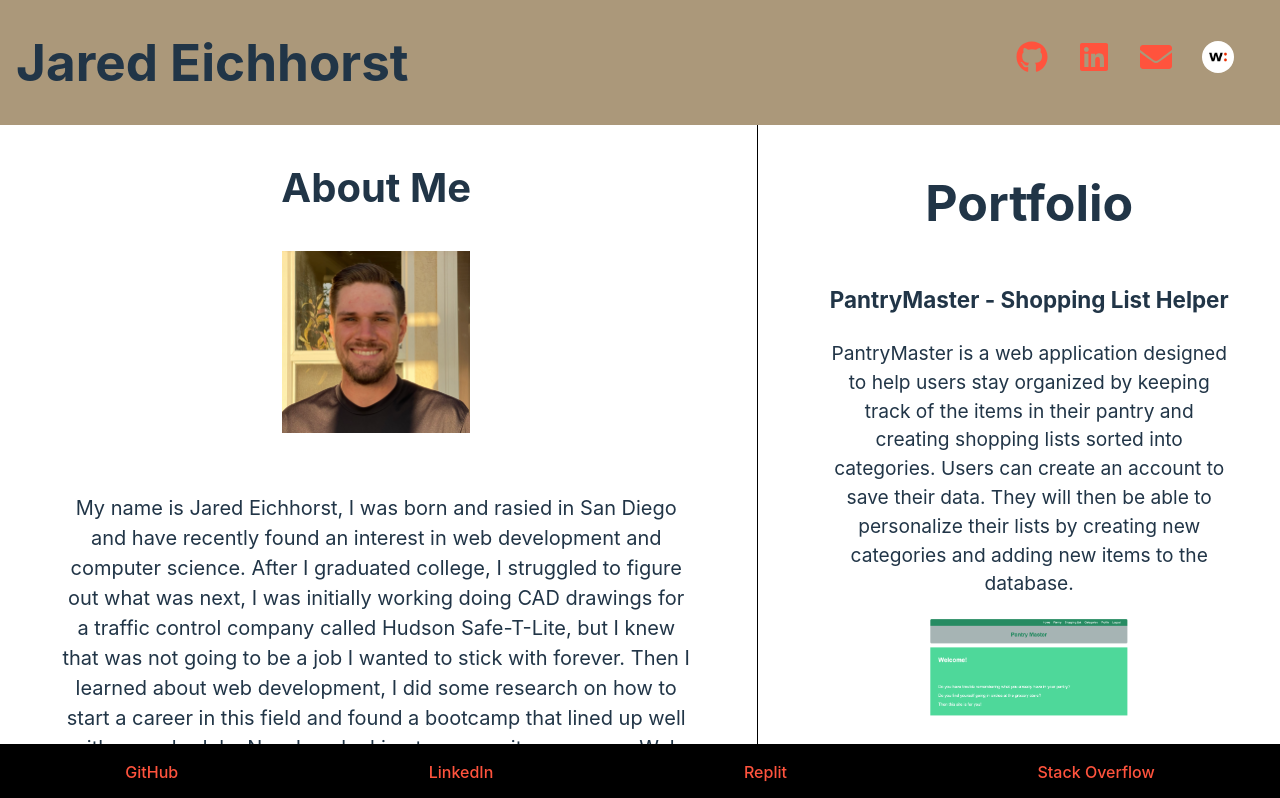
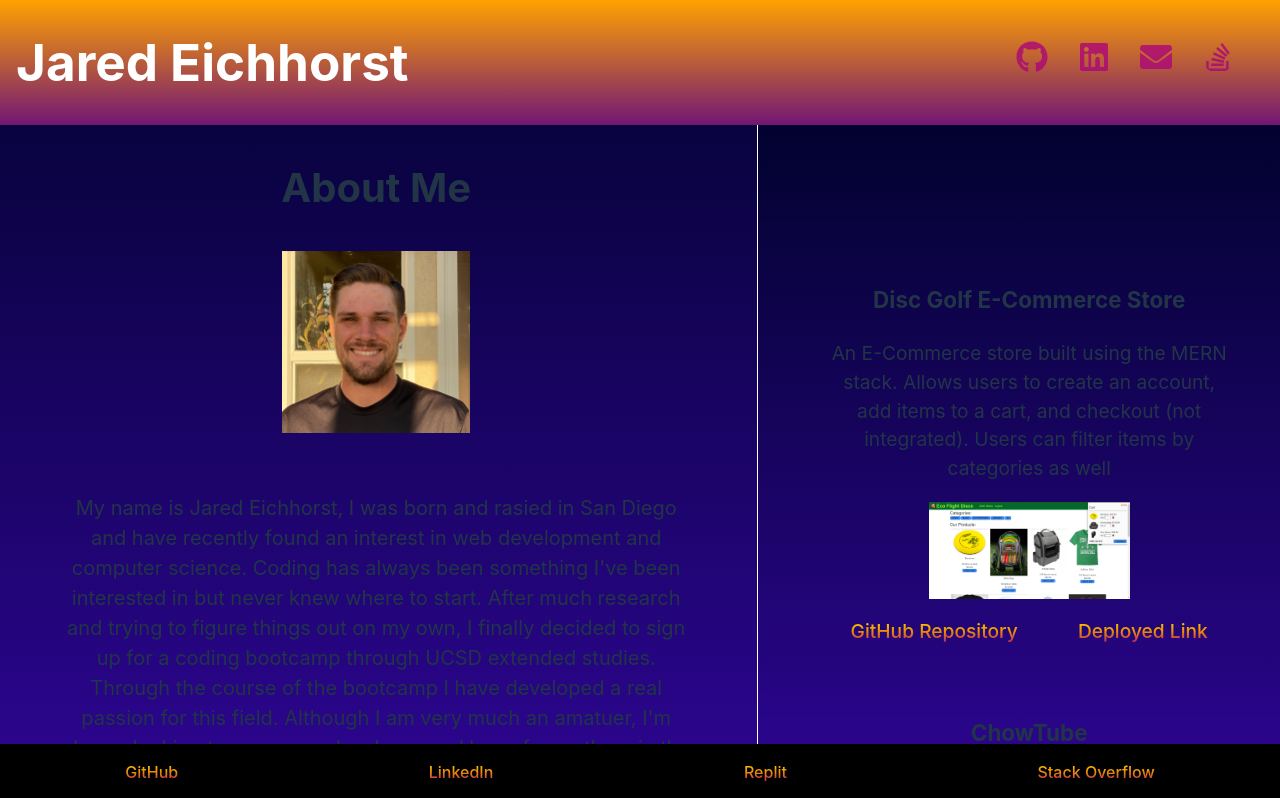
Before and after one commit to Jarede712/React-Portfolio-Jared-Eichhorst, a React (Vite) app in the folder React Portfolio/: page / in a window 1280 px wide. Shown: the top 798 px of the page. Built offline with nearby package versions, Linux system fonts and the light colour scheme.

Commit message:
updated colors to new color pallet, adjusted the main page so that the projects and about me section are being rendered properly, added new projects to list

```diff
--- a/React Portfolio/src/components/AboutMe.jsx
+++ b/React Portfolio/src/components/AboutMe.jsx
@@ -13,17 +13,15 @@ const AboutMe = () => {
         <p className="about-me-text">
           My name is Jared Eichhorst, I was born and rasied in San Diego and
           have recently found an interest in web development and computer
-          science. After I graduated college, I struggled to figure out what was
-          next, I was initially working doing CAD drawings for a traffic control
-          company called Hudson Safe-T-Lite, but I knew that was not going to be
-          a job I wanted to stick with forever. Then I learned about web
-          development, I did some research on how to start a career in this
-          field and found a bootcamp that lined up well with my schedule. Now I
-          am looking to pursue it as a carrer. Web development for me is a
-          stepping towards other tech related jobs. Right now my focus is on
-          that fully, but I have been looking at other areas such as
-          cybersecurity and game development. I have always been interested in
-          creating and this has been a great outlet for me to express that.
+          science. Coding has always been something I've been interested in but
+          never knew where to start. After much research and trying to figure
+          things out on my own, I finally decided to sign up for a coding
+          bootcamp through UCSD extended studies. Through the course of the
+          bootcamp I have developed a real passion for this field. Although I am
+          very much an amatuer, I'm always looking to grow as a developer and
+          learn from others in the industry. This portfolio was a project for me
+          to learn the basics of React and to showcase a bit of what I learned
+          over the course of the bootcamp.
         </p>
       </div>
     </section>
--- a/React Portfolio/src/components/Header.jsx
+++ b/React Portfolio/src/components/Header.jsx
@@ -1,6 +1,10 @@
-import { FaGithub, FaLinkedin, FaEnvelope } from 'react-icons/fa';
+import {
+  FaGithub,
+  FaLinkedin,
+  FaEnvelope,
+  FaStackOverflow,
+} from 'react-icons/fa';
 import { IconContext } from 'react-icons';
-import wellfoundLogo from '../assets/wellfoundlogo.png';
 
 const Socials = ({ setCurrentPage }) => {
   return (
@@ -33,16 +37,14 @@ const Socials = ({ setCurrentPage }) => {
         </IconContext.Provider>
       </a>
       <a
-        href="link-to-wellfound"
+        href="https://stackoverflow.com/users/24477003/jared-712"
         target="_blank"
         rel="noopener noreferrer"
-        title="Wellfound"
+        title="StackOverflow"
       >
-        <img
-          src={wellfoundLogo}
-          alt="Wellfound"
-          className="social-icons wellfound-logo"
-        />
+        <IconContext.Provider value={{ className: 'social-icons stack-icon' }}>
+          <FaStackOverflow />
+        </IconContext.Provider>
       </a>
     </div>
   );
--- a/React Portfolio/src/components/Portfolio.jsx
+++ b/React Portfolio/src/components/Portfolio.jsx
@@ -3,16 +3,18 @@ import pantrymaster from '../assets/pantrymaster.png';
 import chowtube from '../assets/chowtube.png';
 import jatepwa from '../assets/jatepwa.png';
 import passwordgenerator from '../assets/passwordgenerator.png';
+import discgolfproject from '../assets/discgolfproject.png';
 
 const Portfolio = () => {
   const projects = [
     {
-      title: 'PantryMaster - Shopping List Helper',
+      title: 'Disc Golf E-Commerce Store',
       description:
-        'PantryMaster is a web application designed to help users stay organized by keeping track of the items in their pantry and creating shopping lists sorted into categories. Users can create an account to save their data. They will then be able to personalize their lists by creating new categories and adding new items to the database.',
-      githubLink: 'https://github.com/Jarede712/Shopping-List-Helper',
-      deployedLink: 'Not Currently Deployed',
-      image: pantrymaster,
+        'An E-Commerce store built using the MERN stack. Allows users to create an account, add items to a cart, and checkout (not integrated). Users can filter items by categories as well',
+      githubLink: 'https://github.com/Jarede712/Password-Generator-Challenge',
+      deployedLink: 'https://github.com/Shibiiii/Eco-Friendly_Disc-Golf',
+      image: discgolfproject,
+      isDeployed: true,
     },
     {
       title: 'ChowTube',
@@ -21,6 +23,34 @@ const Portfolio = () => {
       githubLink: 'https://github.com/catxcoding/chowtube',
       deployedLink: 'https://catxcoding.github.io/chowtube/',
       image: chowtube,
+      isDeployed: true,
+    },
+    {
+      title: 'Workday Scheduler',
+      description:
+        'A simple workday scheduler that allows users to input their schedule for the day and save it to their local machine. The calendar displays the current day and will automatically update the timeslots to show past, present, and future events the user has scheduled throughout the day.',
+      githubLink: 'https://github.com/Jarede712/Work-Day-Scheduler',
+      deployedLink: 'Not Currently Deployed',
+      image: pantrymaster,
+      isDeployed: false,
+    },
+    {
+      title: 'Password Generator',
+      description:
+        'A simple password generator made from HTML, CSS, and JavaScript. It allows you to set simple parameters and will generate a random passoword for you based on the parameters you chose.',
+      githubLink: 'https://github.com/Jarede712/Password-Generator-Challenge',
+      deployedLink: 'https://jarede712.github.io/Password-Generator-Challenge/',
+      image: passwordgenerator,
+      isDeployed: true,
+    },
+    {
+      title: 'PantryMaster - Shopping List Helper',
+      description:
+        'PantryMaster is a web application designed to help users stay organized by keeping track of the items in their pantry and creating shopping lists sorted into categories. Users can create an account to save their data. They will then be able to personalize their lists by creating new categories and adding new items to the database.',
+      githubLink: 'https://github.com/Jarede712/Shopping-List-Helper',
+      deployedLink: 'Not Currently Deployed',
+      image: pantrymaster,
+      isDeployed: false,
     },
     {
       title: 'PWA Text Editor',
@@ -29,14 +59,7 @@ const Portfolio = () => {
       githubLink: 'https://github.com/Jarede712/PWA-Text-Editor',
       deployedLink: 'https://pwa-text-editor-23hc.onrender.com/',
       image: jatepwa,
-    },
-    {
-      title: 'Password Generator',
-      description:
-        'A simple password generator made from HTML, CSS, and JavaScript. It allows you to set simple parameters and will generate a random passoword for you based on the parameters you chose.',
-      githubLink: 'https://github.com/Jarede712/Password-Generator-Challenge',
-      deployedLink: 'https://jarede712.github.io/Password-Generator-Challenge/',
-      image: passwordgenerator,
+      isDeployed: false,
     },
   ];
 
--- a/React Portfolio/src/components/Project.jsx
+++ b/React Portfolio/src/components/Project.jsx
@@ -1,4 +1,12 @@
-const Project = ({ title, description, githubLink, deployedLink, image }) => {
+const Project = ({
+  title,
+  description,
+  githubLink,
+  deployedLink,
+  image,
+  isDeployed,
+}) => {
+  const linkClass = isDeployed ? 'deployed-link' : 'not-deployed-link';
   return (
     <div className="project">
       <h3>{title}</h3>
@@ -6,7 +14,9 @@ const Project = ({ title, description, githubLink, deployedLink, image }) => {
       <img src={image} alt={title} className="project-image" />
       <div className="project-links">
         <a href={githubLink}>GitHub Repository</a>
-        <a href={deployedLink}>Deployed Application</a>
+        <a href={deployedLink} className={linkClass}>
+          Deployed Link
+        </a>
       </div>
     </div>
   );
--- a/React Portfolio/src/index.css
+++ b/React Portfolio/src/index.css
@@ -5,7 +5,7 @@
 
   color-scheme: light dark;
   color: rgba(255, 255, 255, 0.87);
-  background-color: #0f1626;
+  background: linear-gradient(to bottom, rgb(2, 2, 47), rgb(54, 6, 165));
 
   font-synthesis: none;
   text-rendering: optimizeLegibility;
@@ -16,11 +16,20 @@
 
 a {
   font-weight: 500;
-  color: #ff533d;
+  background: linear-gradient(
+    to bottom,
+    rgb(255, 234, 0),
+    rgb(237, 140, 3),
+    rgb(173, 7, 120)
+  );
+  background-clip: border-box;
+  -webkit-background-clip: text;
+  -webkit-text-fill-color: transparent;
   text-decoration: inherit;
 }
+
 a:hover {
-  color: #f5f5f5;
+  text-shadow: 0px 0px 5px #bd1896;
 }
 
 body {
@@ -70,6 +79,10 @@ button:focus-visible {
   }
 }
 
+a.not-deployed-link {
+  color: grey;
+}
+
 .profile-picture {
   max-width: 25%;
   height: auto;
@@ -102,10 +115,10 @@ button:focus-visible {
 
 .header-style {
   display: flex;
-  justify-content: space-between; /* This will push the items to the edges of the container */
+  justify-content: space-between;
   align-items: center;
-  background-color: #ab987a;
-  color: #213547;
+  background: linear-gradient(to bottom, rgb(255, 162, 0), #721675);
+  color: #ffffff;
   padding: 0 1em;
 }
 
@@ -119,7 +132,7 @@ button:focus-visible {
 }
 
 .header-style h1 {
-  animation: headerSlideFromLeft 2s forwards;
+  animation: headerSlideFromLeft 1.8s forwards;
 }
 
 @keyframes icondrop {
@@ -134,24 +147,35 @@ button:focus-visible {
 .github-icon,
 .linkedin-icon,
 .email-icon,
-.wellfound-logo {
+.stack-icon {
   transform: translateY(-250%);
 }
 
 .github-icon {
-  animation: icondrop 2s forwards 0s;
+  animation: icondrop 0.5s forwards 0s;
+  color: rgba(173, 7, 120, 0.811);
 }
 
 .linkedin-icon {
-  animation: icondrop 2s forwards 0.5s;
+  animation: icondrop 0.5s forwards 0.3s;
+  color: rgba(173, 7, 120, 0.811);
 }
 
 .email-icon {
-  animation: icondrop 2s forwards 1s;
+  animation: icondrop 0.5s forwards 0.6s;
+  color: rgba(173, 7, 120, 0.811);
 }
 
-.wellfound-logo {
-  animation: icondrop 2s forwards 1.5s;
+.stack-icon {
+  animation: icondrop 0.5s forwards 0.9s;
+  color: rgba(173, 7, 120, 0.811);
+}
+
+.github-icon:hover,
+.stack-icon:hover,
+.email-icon:hover,
+.linkedin-icon:hover {
+  filter: drop-shadow(2px 2px 2px black);
 }
 
 .header-style .logo-container {
@@ -163,7 +187,7 @@ button:focus-visible {
   font-size: 2em;
 }
 
-.header-style .wellfound-logo {
+.header-style .stack-icon {
   width: 32px;
   border-radius: 50%;
 }
@@ -206,6 +230,10 @@ button:focus-visible {
 .portfolio-title {
   text-align: center;
   font-size: 50px;
+  color: white;
+  background-clip: border-box;
+  -webkit-background-clip: text;
+  -webkit-text-fill-color: transparent;
 }
 
 .project {
@@ -252,7 +280,7 @@ button:focus-visible {
 
 .about-me-section {
   flex: 3;
-  border-right: 1px solid #000;
+  border-right: 1px solid #ffffff;
   padding-right: 5px;
 }
 
@@ -261,4 +289,5 @@ button:focus-visible {
   height: 100vh;
   overflow-y: auto;
   padding-left: 20px;
+  background: linear-gradient(to bottom, rgb(2, 2, 47), rgb(54, 6, 165));
 }
```
Also changed, not shown: React Portfolio/src/assets/discgolfproject.png (added).
